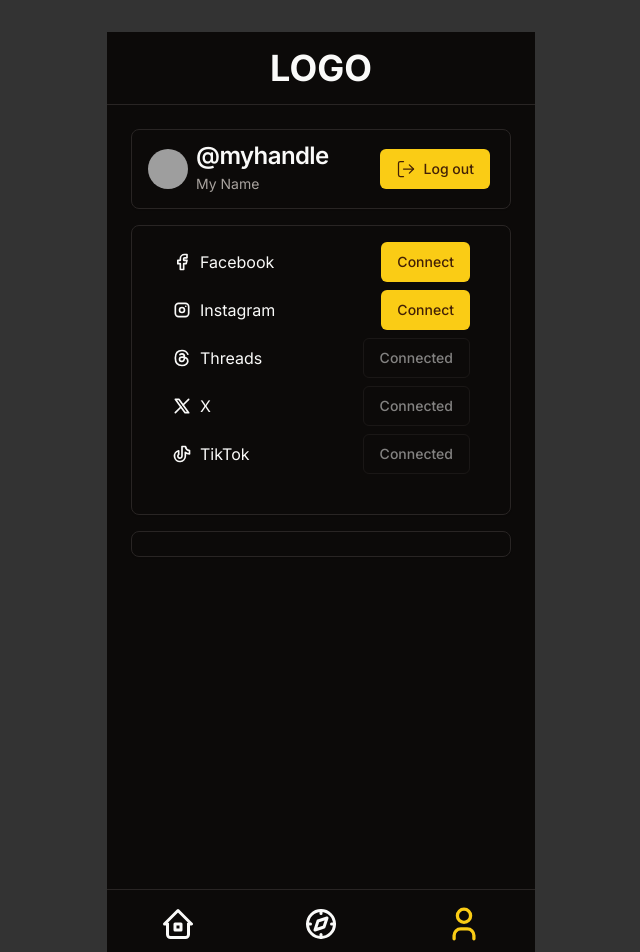
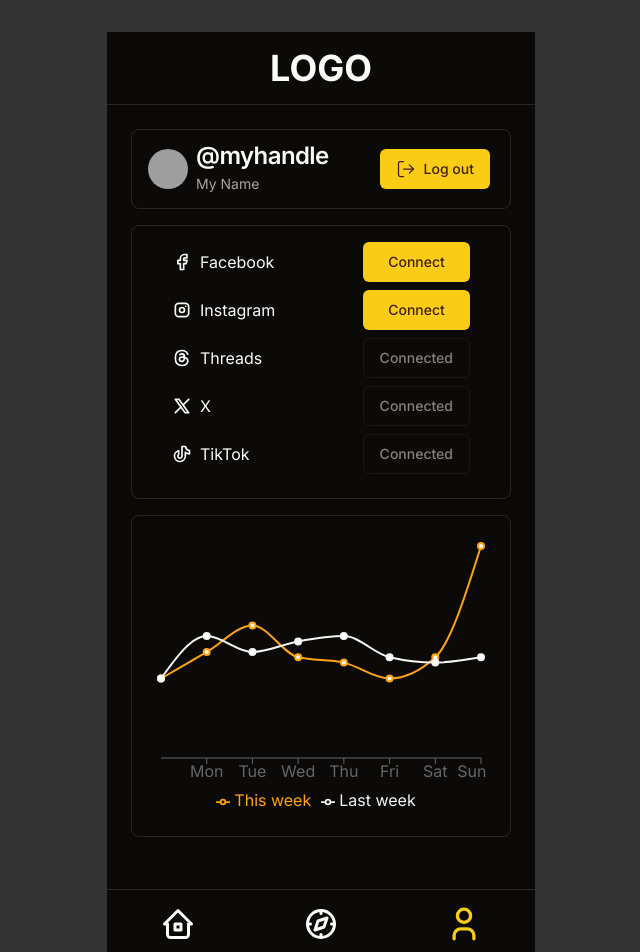
Before and after one commit to Truly-Depressed-Developers/upToDate, a Next.js app: page /profile in a window 1280 px wide. Shown: the top 952 px of the page, without its empty margins (319-959 px from the left). Built offline with nearby package versions, Linux system fonts and the light colour scheme; grey boxes are pictures that could not be loaded.

Commit message:
Feat: Chart legend

```diff
--- a/src/app/profile/page.tsx
+++ b/src/app/profile/page.tsx
@@ -1,7 +1,15 @@
 "use client";
 
 import React from "react";
-import { LineChart, Line, Legend, ResponsiveContainer } from "recharts";
+import {
+  LineChart,
+  Line,
+  Legend,
+  ResponsiveContainer,
+  Tooltip,
+  XAxis,
+  YAxis,
+} from "recharts";
 import {
   Card,
   CardContent,
@@ -46,7 +54,7 @@ const Profile = () => {
             </Button>
           </div>
         </Card>
-        <Card className="p-4">
+        <Card className="p-4 pb-0">
           <CardContent className="flex flex-col space-y-2">
             <span className="flex items-center space-x-2">
               <IconBrandFacebook size={20} />
@@ -56,7 +64,7 @@ const Profile = () => {
                   Connected
                 </Button>
               ) : (
-                <Button>Connect</Button>
+                <Button className="w-[107px]">Connect</Button>
               )}
             </span>
             <span className="flex items-center space-x-2">
@@ -67,7 +75,7 @@ const Profile = () => {
                   Connected
                 </Button>
               ) : (
-                <Button>Connect</Button>
+                <Button className="w-[107px]">Connect</Button>
               )}
             </span>
             <span className="flex items-center space-x-2">
@@ -78,7 +86,7 @@ const Profile = () => {
                   Connected
                 </Button>
               ) : (
-                <Button>Connect</Button>
+                <Button className="w-[107px]">Connect</Button>
               )}
             </span>
             <span className="flex items-center space-x-2">
@@ -89,7 +97,7 @@ const Profile = () => {
                   Connected
                 </Button>
               ) : (
-                <Button>Connect</Button>
+                <Button className="w-[107px]">Connect</Button>
               )}
             </span>
             <span className="flex items-center space-x-2">
@@ -100,23 +108,31 @@ const Profile = () => {
                   Connected
                 </Button>
               ) : (
-                <Button>Connect</Button>
+                <Button className="w-[107px]">Connect</Button>
               )}
             </span>
           </CardContent>
         </Card>
         <Card>
-          <CardContent className="h-full">
+          <CardContent className="h-80">
             <ResponsiveContainer width="100%" height="100%">
               <LineChart
                 data={chartData}
                 margin={{
-                  top: 5,
-                  right: 10,
-                  left: 10,
+                  top: 30,
+                  right: 5,
+                  left: 5,
                   bottom: 0,
                 }}
               >
+                <XAxis dataKey="day" />
+                <Tooltip
+                  contentStyle={{
+                    backgroundColor: "hsl(20, 14.3%, 4.1%)", // Change this to your desired color
+                    borderRadius: "5px",
+                    padding: "10px",
+                  }}
+                />
                 <Legend />
                 <Line
                   type="monotone"
--- a/src/data/chartdata.ts
+++ b/src/data/chartdata.ts
@@ -1,44 +1,40 @@
 import { type ChartData } from "@/lib/types";
 
 export const chartData: ChartData = [
+  { "This week": 1.5, "Last week": 1.5, day: "Sun" },
   {
-    "This week": 10400,
-    "Last week": 13800,
-    time: 240,
+    "This week": 2,
+    "Last week": 2.3,
+    day: "Mon",
   },
   {
-    "This week": 14405,
-    "Last week": 10200,
-    time: 300,
+    "This week": 2.5,
+    "Last week": 2,
+    day: "Tue",
   },
   {
-    "This week": 9400,
-    "Last week": 11500,
-    time: 200,
+    "This week": 1.9,
+    "Last week": 2.2,
+    day: "Wed",
   },
   {
-    "This week": 8200,
-    "Last week": 13000,
-    time: 278,
+    "This week": 1.8,
+    "Last week": 2.3,
+    day: "Thu",
   },
   {
-    "This week": 7000,
-    "Last week": 9800,
-    time: 189,
+    "This week": 1.5,
+    "Last week": 1.9,
+    day: "Fri",
   },
   {
-    "This week": 9600,
-    "Last week": 8500,
-    time: 239,
+    "This week": 1.9,
+    "Last week": 1.8,
+    day: "Sat",
   },
   {
-    "This week": 11244,
-    "Last week": 7200,
-    time: 278,
-  },
-  {
-    "This week": 26475,
-    "Last week": 9500,
-    time: 189,
+    "This week": 4,
+    "Last week": 1.9,
+    day: "Sun",
   },
 ];
--- a/src/lib/types.ts
+++ b/src/lib/types.ts
@@ -41,5 +41,5 @@ export type User = {
 export type ChartData = {
   "This week": number;
   "Last week": number;
-  time: number;
+  day: string;
 }[];
```
